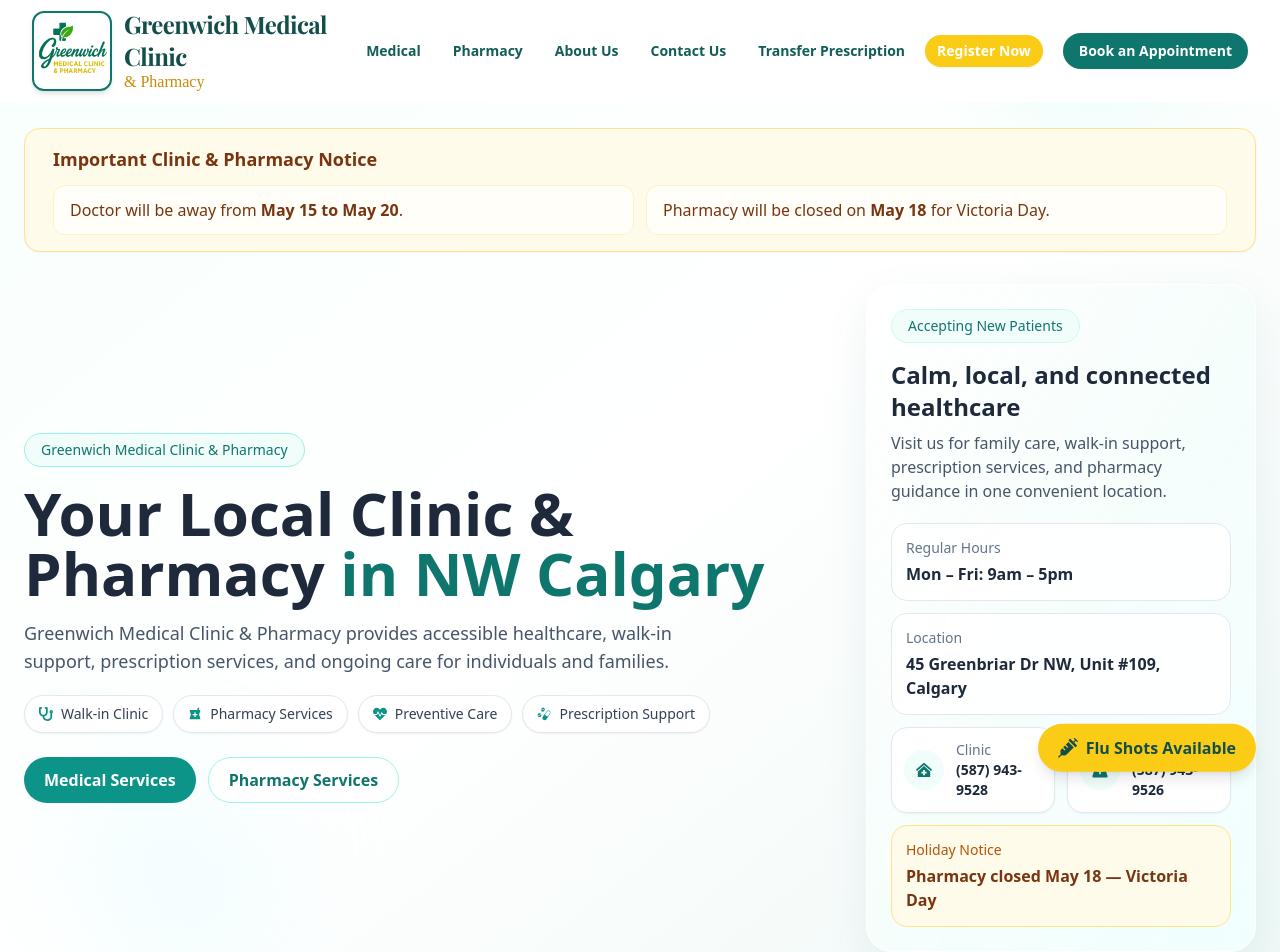
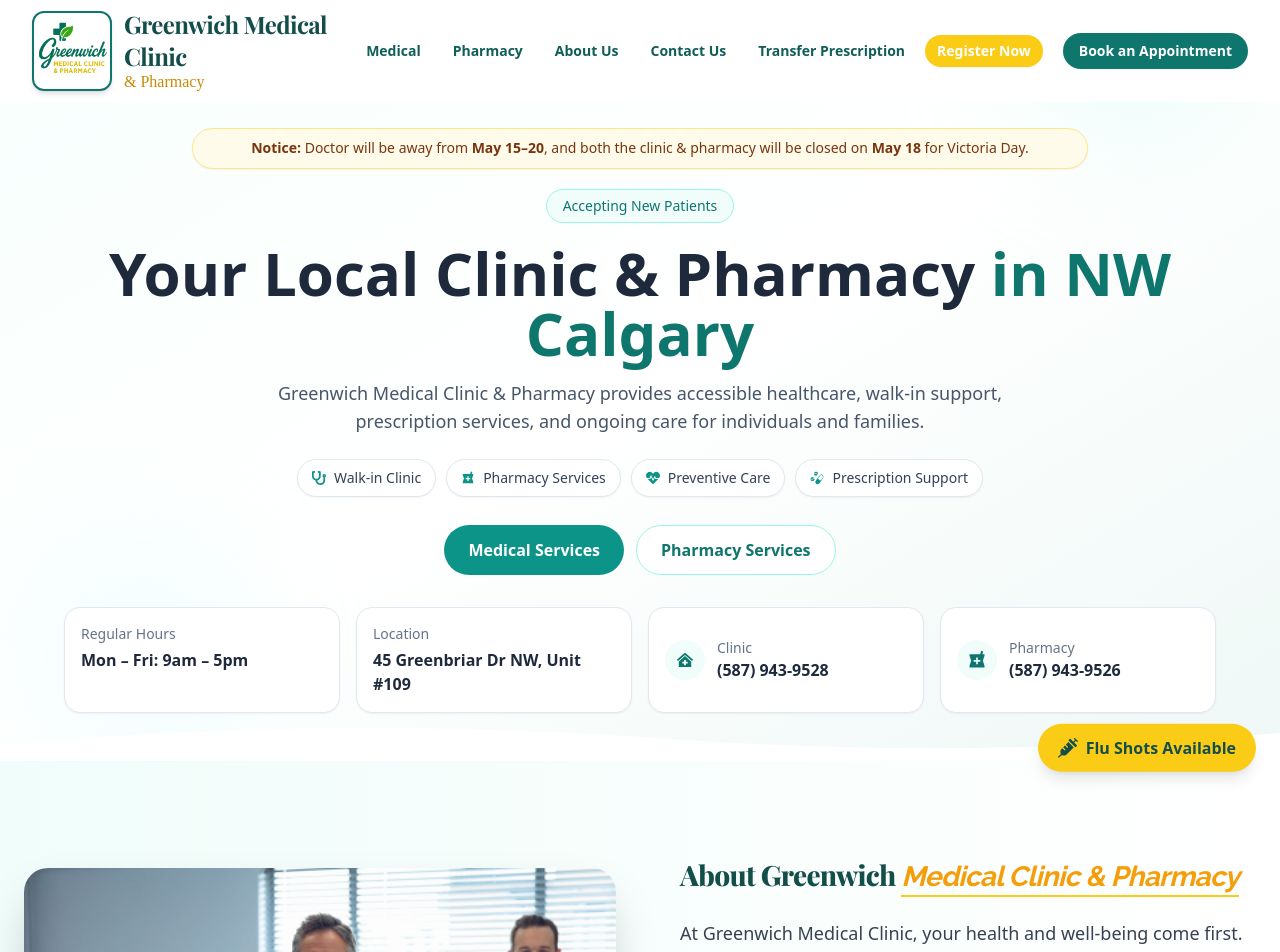
Before and after one commit to IshaPatel-1992/greenwich-pharmacy-clinic-latest, a React (Create React App) app: page / in a window 1280 px wide. Shown: the top 952 px of the page. Built offline with nearby package versions, Linux system fonts and the light colour scheme.

Commit message:
Important notice update on Hero section and Contact forms

```diff
--- a/src/components/ContactForm.jsx
+++ b/src/components/ContactForm.jsx
@@ -96,16 +96,29 @@
           </div>
 
 
-          {/* ✅ Holiday Closure Banner
-          <div className="max-w-3xl mx-auto mb-16">
+          {/* ✅ Holiday + Doctor Notice Banner */}
+          <div className="max-w-3xl mx-auto mb-12">
             <div className="rounded-xl border border-white/30 bg-yellow-400 backdrop-blur px-6 py-4 text-teal-900 shadow-lg">
-              <div className="font-bold text-lg">Holiday Closure Notice</div>
-              <p className="mt-1 text-teal-900">
-                We will be <span className="font-semibold">closed Monday, February 16, 2026</span> for{" "}
-                <span className="font-semibold">Family Day</span>. Regular hours resume Tuesday.
-              </p>
+
+              <div className="font-bold text-lg mb-2">
+                Important Clinic & Pharmacy Notice
+              </div>
+
+              <div className="space-y-1 text-sm md:text-base">
+                <p>
+                  Doctor will be unavailable from{" "}
+                  <span className="font-semibold">May 15 to May 20, 2026</span>.
+                </p>
+
+                <p>
+                  Pharmacy will be{" "}
+                  <span className="font-semibold">closed Monday, May 18, 2026</span>{" "}
+                  for <span className="font-semibold">Victoria Day</span>.
+                </p>
+              </div>
+
             </div>
-          </div> */}
+          </div>
 
           {/* Address Section */}
           <div className="mb-16 bg-white rounded-xl shadow-lg p-8 text-center md:text-left">
@@ -153,7 +166,6 @@
                 Saturday, Sunday & Statutory Holidays: Closed
               </p>
             </div>
-
             {/* Pharmacy Info */}
             <div className="bg-white shadow-xl rounded-xl p-8 hover:shadow-2xl transition">
               <div className="flex items-center gap-3 mb-4">
--- a/src/components/Hero.jsx
+++ b/src/components/Hero.jsx
@@ -6,48 +6,37 @@
 
 export default function HeroSection() {
   return (
-    <section className="relative overflow-hidden bg-gradient-to-br from-[#f7fffd] via-white to-[#eef8f6] px-6 pt-28 md:pt-32 pb-10 md:pb-14">
-      <div className="absolute -top-16 right-20 h-52 w-52 rounded-full bg-teal-100 blur-3xl opacity-40 pointer-events-none" />
-      <div className="absolute bottom-10 left-20 h-48 w-48 rounded-full bg-cyan-100 blur-3xl opacity-30 pointer-events-none" />
+    <section className="relative overflow-hidden bg-gradient-to-br from-[#f7fffd] via-white to-[#eef8f6] px-6 pt-28 md:pt-32 pb-12">
+      <div className="absolute -top-20 right-10 h-56 w-56 rounded-full bg-teal-100 blur-3xl opacity-40 pointer-events-none" />
+      <div className="absolute bottom-0 left-10 h-52 w-52 rounded-full bg-cyan-100 blur-3xl opacity-30 pointer-events-none" />
 
-      <div className="relative z-10 max-w-7xl mx-auto w-full">
-        {/* Full-width Notice */}
-        <div className="mb-8 rounded-2xl border border-amber-200 bg-amber-50 px-5 md:px-7 py-4 text-amber-900 shadow-sm">
-          <p className="text-base md:text-lg font-semibold">
-            Important Clinic & Pharmacy Notice
+      <div className="relative z-10 max-w-6xl mx-auto text-center">
+        {/* Compact Notice */}
+        <div className="mx-auto mb-5 max-w-4xl rounded-full border border-amber-200 bg-amber-50 px-4 py-2 text-sm text-amber-900 shadow-sm">
+          <p className="leading-relaxed">
+            <span className="font-semibold">Notice:</span> Doctor will be away from{" "}
+            <strong>May 15–20</strong>, and both the clinic & pharmacy will be closed on{" "}
+            <strong>May 18</strong> for Victoria Day.
           </p>
-
-          <div className="mt-3 grid md:grid-cols-2 gap-3 text-sm md:text-base leading-relaxed">
-            <div className="rounded-xl bg-white/70 border border-amber-100 px-4 py-3">
-              Doctor will be away from <strong>May 15 to May 20</strong>.
         </div>
 
-            <div className="rounded-xl bg-white/70 border border-amber-100 px-4 py-3">
-              Pharmacy will be closed on <strong>May 18</strong> for Victoria Day.
-            </div>
-          </div>
-        </div>
-
-        {/* Main Hero Content */}
-        <div className="grid lg:grid-cols-[1fr_390px] gap-7 lg:gap-10 items-center">
-          {/* Left Content */}
-          <div>
-            <span className="inline-flex w-fit items-center rounded-full border border-teal-200 bg-teal-50 text-teal-700 px-4 py-1.5 text-sm font-medium mb-4">
-              Greenwich Medical Clinic & Pharmacy
+        <span className="inline-flex items-center rounded-full border border-teal-200 bg-teal-50 text-teal-700 px-4 py-1.5 text-sm font-medium">
+          Accepting New Patients
         </span>
 
-            <h1 className="text-4xl md:text-5xl xl:text-6xl font-bold text-slate-800 leading-[1.08]">
+        <h1 className="mt-5 text-4xl md:text-5xl xl:text-6xl font-bold text-slate-800 leading-tight">
           Your Local Clinic & Pharmacy{" "}
           <span className="text-teal-700">in NW Calgary</span>
         </h1>
 
-            <p className="mt-4 text-base md:text-lg text-slate-600 leading-relaxed max-w-2xl">
+        <p className="mt-4 mx-auto max-w-3xl text-base md:text-lg text-slate-600 leading-relaxed">
           Greenwich Medical Clinic & Pharmacy provides accessible healthcare,
-              walk-in support, prescription services, and ongoing care for
-              individuals and families.
+          walk-in support, prescription services, and ongoing care for individuals
+          and families.
         </p>
 
-            <div className="mt-5 flex flex-wrap gap-2.5">
+        {/* Services */}
+        <div className="mt-6 flex flex-wrap justify-center gap-2.5">
           <span className="inline-flex items-center gap-2 rounded-full bg-white border border-slate-200 px-3.5 py-2 text-sm text-slate-700 shadow-sm">
             <FaStethoscope className="text-teal-600" />
             Walk-in Clinic
@@ -69,109 +58,75 @@
           </span>
         </div>
 
-            <div className="mt-6 flex flex-col sm:flex-row gap-3">
+        {/* Buttons */}
+        <div className="mt-7 flex flex-col sm:flex-row justify-center gap-3">
           <Link
             to="/medical-services"
-                className="inline-flex items-center justify-center rounded-full bg-teal-600 px-5 py-2.5 text-white font-semibold hover:bg-teal-700 transition"
+            className="inline-flex items-center justify-center rounded-full bg-teal-600 px-6 py-3 text-white font-semibold hover:bg-teal-700 transition"
           >
             Medical Services
           </Link>
 
           <Link
             to="/pharmacy-services"
-                className="inline-flex items-center justify-center rounded-full border border-teal-200 bg-white px-5 py-2.5 text-teal-700 font-semibold hover:bg-teal-50 transition"
+            className="inline-flex items-center justify-center rounded-full border border-teal-200 bg-white px-6 py-3 text-teal-700 font-semibold hover:bg-teal-50 transition"
           >
             Pharmacy Services
           </Link>
         </div>
-          </div>
 
-          {/* Right Info Card */}
-          <div className="relative rounded-[26px] border border-white/70 bg-white/80 backdrop-blur-sm shadow-[0_16px_45px_rgba(15,118,110,0.08)] overflow-hidden">
-            <div className="absolute inset-0 bg-gradient-to-br from-white via-teal-50/60 to-cyan-50/70" />
-
-            <div className="relative p-5 md:p-6">
-              <div className="inline-flex items-center rounded-full bg-teal-50 text-teal-700 px-4 py-1.5 text-sm font-medium border border-teal-100">
-                Accepting New Patients
-              </div>
-
-              <h3 className="mt-4 text-xl md:text-2xl font-semibold text-slate-800">
-                Calm, local, and connected healthcare
-              </h3>
-
-              <p className="mt-2 text-sm md:text-base text-slate-600 leading-relaxed">
-                Visit us for family care, walk-in support, prescription services,
-                and pharmacy guidance in one convenient location.
-              </p>
-
-              <div className="mt-5 space-y-3">
-                <div className="rounded-2xl bg-white/90 border border-slate-200 p-3.5">
+        {/* Info Cards */}
+        <div className="mt-8 grid gap-4 sm:grid-cols-2 lg:grid-cols-4 text-left">
+          <div className="rounded-2xl bg-white border border-slate-200 p-4 shadow-sm">
             <p className="text-sm text-slate-500">Regular Hours</p>
             <p className="mt-1 font-semibold text-slate-800">
               Mon – Fri: 9am – 5pm
             </p>
           </div>
 
-                <div className="rounded-2xl bg-white/90 border border-slate-200 p-3.5">
+          <div className="rounded-2xl bg-white border border-slate-200 p-4 shadow-sm">
             <p className="text-sm text-slate-500">Location</p>
             <p className="mt-1 font-semibold text-slate-800">
-                    45 Greenbriar Dr NW, Unit #109, Calgary
+              45 Greenbriar Dr NW, Unit #109
             </p>
           </div>
 
-                <div className="grid sm:grid-cols-2 lg:grid-cols-1 xl:grid-cols-2 gap-3">
           <a
             href="tel:+15879439528"
-                    className="flex items-center gap-3 rounded-2xl bg-white border border-slate-200 shadow-sm p-3 hover:shadow-md transition"
+            className="flex items-center gap-3 rounded-2xl bg-white border border-slate-200 p-4 shadow-sm hover:shadow-md transition"
           >
             <div className="h-10 w-10 rounded-full grid place-items-center bg-teal-50 shrink-0">
               <FaClinicMedical className="text-teal-700" />
             </div>
             <div>
               <p className="text-sm text-slate-500">Clinic</p>
-                      <p className="text-sm font-semibold text-slate-800">
-                        (587) 943-9528
-                      </p>
+              <p className="font-semibold text-slate-800">(587) 943-9528</p>
             </div>
           </a>
 
           <a
             href="tel:+15879439526"
-                    className="flex items-center gap-3 rounded-2xl bg-white border border-slate-200 shadow-sm p-3 hover:shadow-md transition"
+            className="flex items-center gap-3 rounded-2xl bg-white border border-slate-200 p-4 shadow-sm hover:shadow-md transition"
           >
             <div className="h-10 w-10 rounded-full grid place-items-center bg-teal-50 shrink-0">
               <MdLocalPharmacy className="text-teal-700 text-xl" />
             </div>
             <div>
               <p className="text-sm text-slate-500">Pharmacy</p>
-                      <p className="text-sm font-semibold text-slate-800">
-                        (587) 943-9526
-                      </p>
+              <p className="font-semibold text-slate-800">(587) 943-9526</p>
             </div>
           </a>
         </div>
-
-                <div className="rounded-2xl bg-amber-50 border border-amber-200 p-3.5">
-                  <p className="text-sm text-amber-700">Holiday Notice</p>
-                  <p className="mt-1 font-semibold text-amber-900">
-                    Pharmacy closed May 18 — Victoria Day
-                  </p>
-                </div>
-              </div>
-            </div>
-          </div>
-        </div>
       </div>
 
-      {/* Softer divider, less vertical space */}
       <div className="absolute bottom-0 left-0 w-full leading-none">
         <svg
-          viewBox="0 0 1440 120"
-          className="block w-full h-[45px] md:h-[65px]"
+          viewBox="0 0 1440 80"
+          className="block w-full h-[35px] md:h-[50px]"
           preserveAspectRatio="none"
         >
           <path
-            d="M0,90 C240,40 480,40 720,70 C980,105 1220,95 1440,55 L1440,120 L0,120 Z"
+            d="M0,55 C260,20 500,20 760,45 C1000,70 1240,60 1440,35 L1440,80 L0,80 Z"
             fill="#ffffff"
           />
         </svg>
```
Lines whose indentation alone changed are shown as unchanged.
